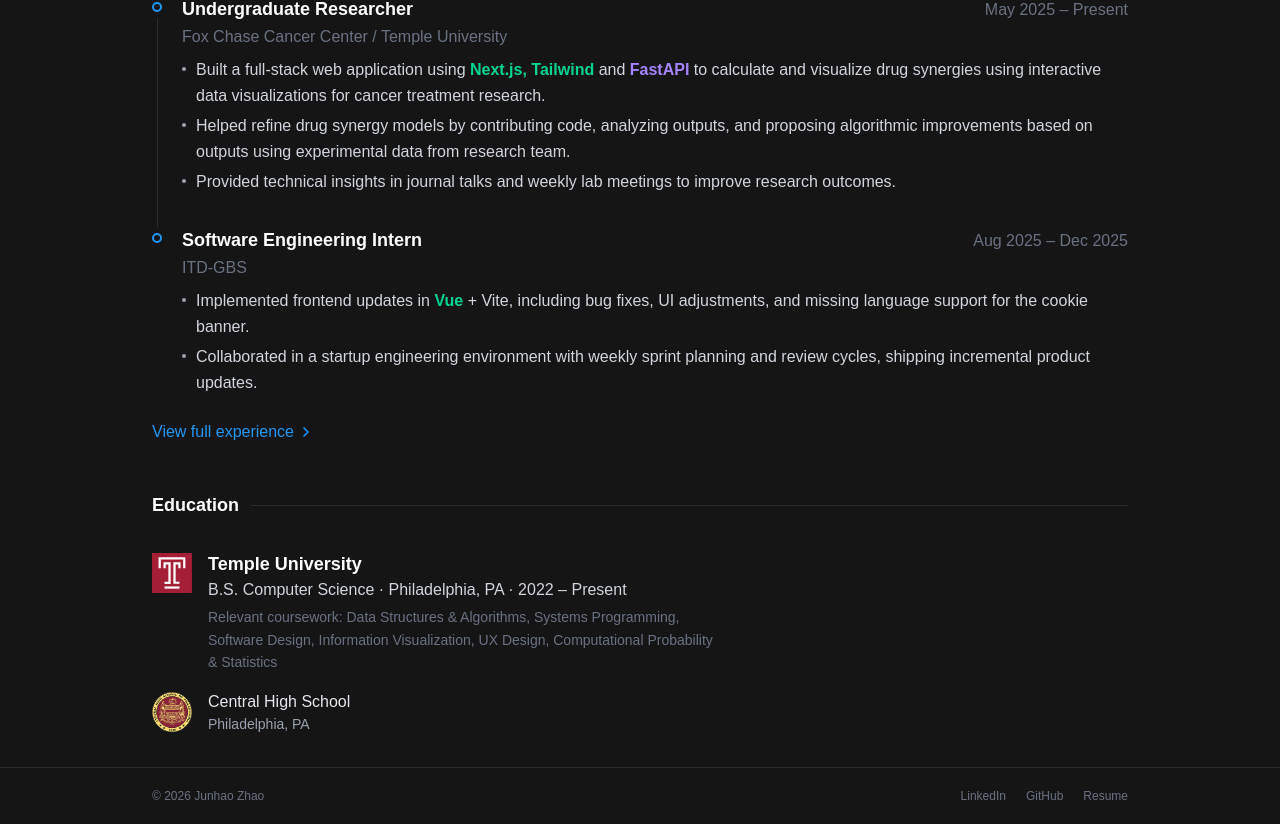
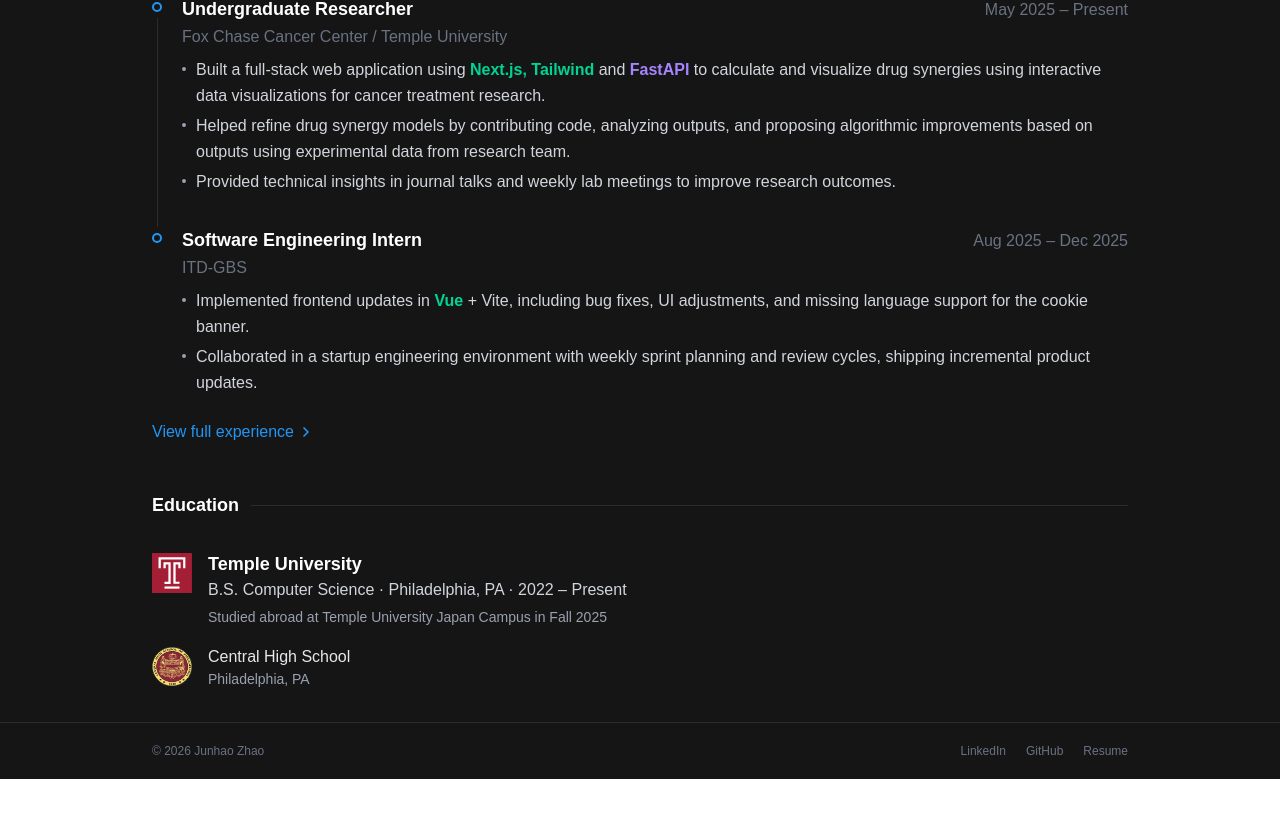
Before and after one commit to jzhao234/JunhaoZhao_Portfolio, a Next.js app: page / in a window 1280 px wide. Shown: the part 1594-2418 px from the top of the page. After the commit the page ends 2373 px from the top, so only its background shows below. Built offline with nearby package versions, Linux system fonts and the light colour scheme.

Commit message:
updated education section

```diff
--- a/src/app/page.tsx
+++ b/src/app/page.tsx
@@ -243,9 +243,8 @@ export default function Home() {
               <p className="text-[16px] text-gray-600 dark:text-gray-300">
                 B.S. Computer Science · Philadelphia, PA · 2022 – Present
               </p>
-              <p className="mt-1 text-[14px] text-gray-400 dark:text-gray-500 leading-relaxed max-w-lg">
-                Relevant coursework: Data Structures & Algorithms, Systems Programming, Software Design,
-                Information Visualization, UX Design, Computational Probability & Statistics
+              <p className="mt-1 text-[14px] text-gray-500 dark:text-gray-400 leading-relaxed max-w-lg">
+                Studied abroad at Temple University Japan Campus in Fall 2025
               </p>
             </div>
           </div>
```
